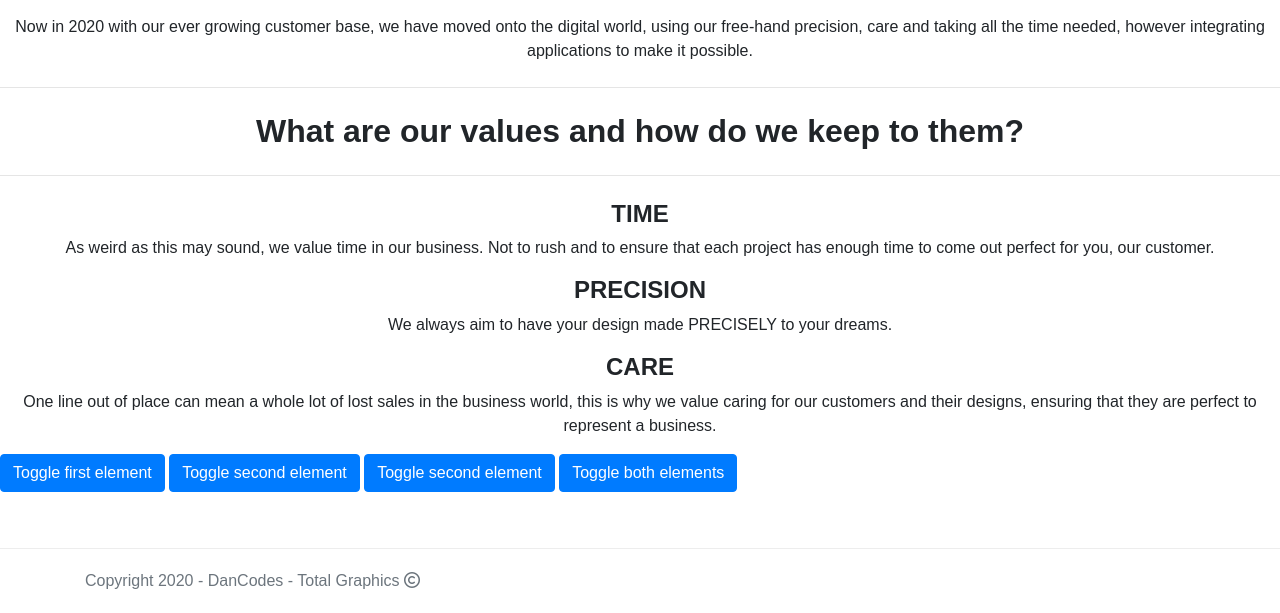
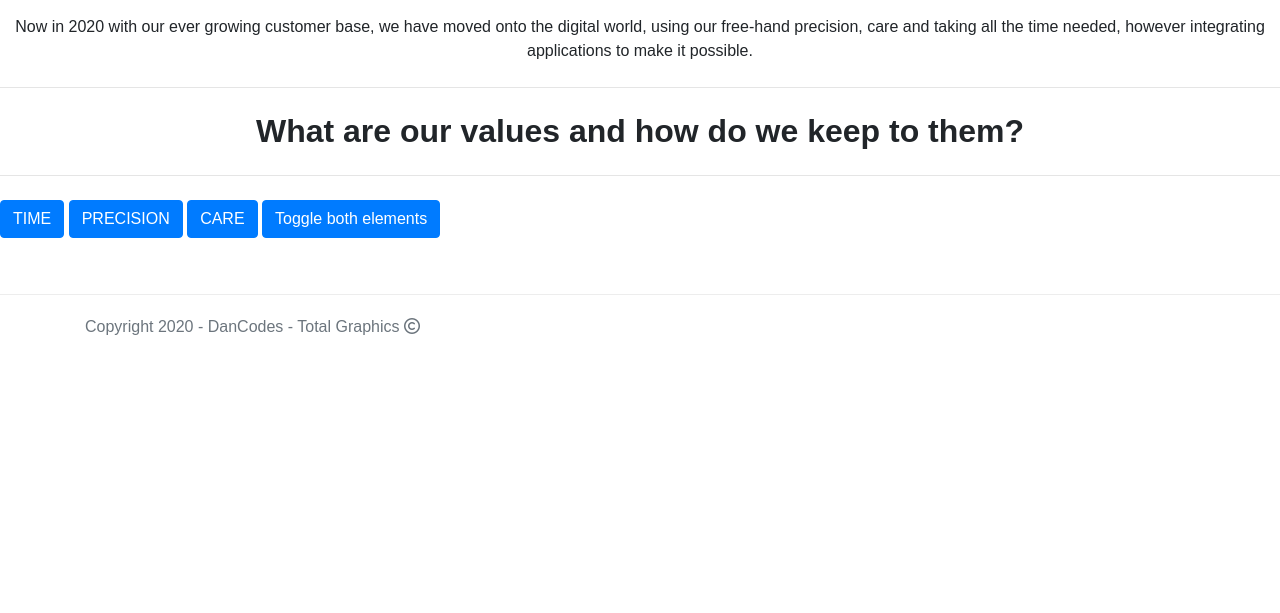
Before and after one commit to DanArmstrong124/da-total-graphics, a Django app: a page that uses home/templates/about.html in a window 1280 px wide. Shown: the part 290-903 px from the top of the page. After the commit the page ends 625 px from the top, so only its background shows below. Run offline with Django 3.2, Linux system fonts and the light colour scheme; some libraries are stand-ins or nearby versions.

Commit message:
Made minor updates to about.html

```diff
--- a/home/templates/about.html
+++ b/home/templates/about.html
@@ -14,38 +14,32 @@
   <hr class="my-4">
   <h2><strong>What are our values and how do we keep to them?</strong></h2>
   <hr class="my-4">
-    <h4><strong>TIME</strong></h4>
-    <p>As weird as this may sound, we value time in our business. Not to rush and to ensure that each project has enough time to come out perfect for you, our customer.</p>
-    <h4><strong>PRECISION</strong></h4>
-    <p>We always aim to have your design made PRECISELY to your dreams.</p>
-    <h4><strong>CARE</strong></h4>
-    <p>One line out of place can mean a whole lot of lost sales in the business world, this is why we value caring for our customers and their designs, ensuring that they are perfect to represent a business.</p>
 </div>
 <p>
-  <a class="btn btn-primary" data-toggle="collapse" href="#timeValue" role="button" aria-expanded="false" aria-controls="timeValue">Toggle first element</a>
-  <button class="btn btn-primary" type="button" data-toggle="collapse" data-target="#precisionValue" aria-expanded="false" aria-controls="precisionValue">Toggle second element</button>
-  <button class="btn btn-primary" type="button" data-toggle="collapse" data-target="#careValue" aria-expanded="false" aria-controls="careValue">Toggle second element</button>
+  <a class="btn btn-primary" data-toggle="collapse" href="#timeValue" role="button" aria-expanded="false" aria-controls="timeValue">TIME</a>
+  <button class="btn btn-primary" type="button" data-toggle="collapse" data-target="#precisionValue" aria-expanded="false" aria-controls="precisionValue">PRECISION</button>
+  <button class="btn btn-primary" type="button" data-toggle="collapse" data-target="#careValue" aria-expanded="false" aria-controls="careValue">CARE</button>
   <button class="btn btn-primary" type="button" data-toggle="collapse" data-target=".multi-collapse" aria-expanded="false" aria-controls="timeValue precisionValue careValue">Toggle both elements</button>
 </p>
 <div class="row">
   <div class="col">
     <div class="collapse multi-collapse" id="timeValue">
       <div class="card card-body">
-        Anim pariatur cliche reprehenderit, enim eiusmod high life accusamus terry richardson ad squid. Nihil anim keffiyeh helvetica, craft beer labore wes anderson cred nesciunt sapiente ea proident.
+        As weird as this may sound, we value time in our business. Not to rush and to ensure that each project has enough time to come out perfect for you, our customer.
       </div>
     </div>
   </div>
   <div class="col">
     <div class="collapse multi-collapse" id="precisionValue">
       <div class="card card-body">
-        Anim pariatur cliche reprehenderit, enim eiusmod high life accusamus terry richardson ad squid. Nihil anim keffiyeh helvetica, craft beer labore wes anderson cred nesciunt sapiente ea proident.
+        We always aim to have your design made PRECISELY to your dreams.
       </div>
     </div>
   </div>
   <div class="col">
     <div class="collapse multi-collapse" id="careValue">
       <div class="card card-body">
-        Anim pariatur cliche reprehenderit, enim eiusmod high life accusamus terry richardson ad squid. Nihil anim keffiyeh helvetica, craft beer labore wes anderson cred nesciunt sapiente ea proident.
+        One line out of place can mean a whole lot of lost sales in the business world, this is why we value caring for our customers and their designs, ensuring that they are perfect to represent a business.
       </div>
     </div>
   </div>
```
